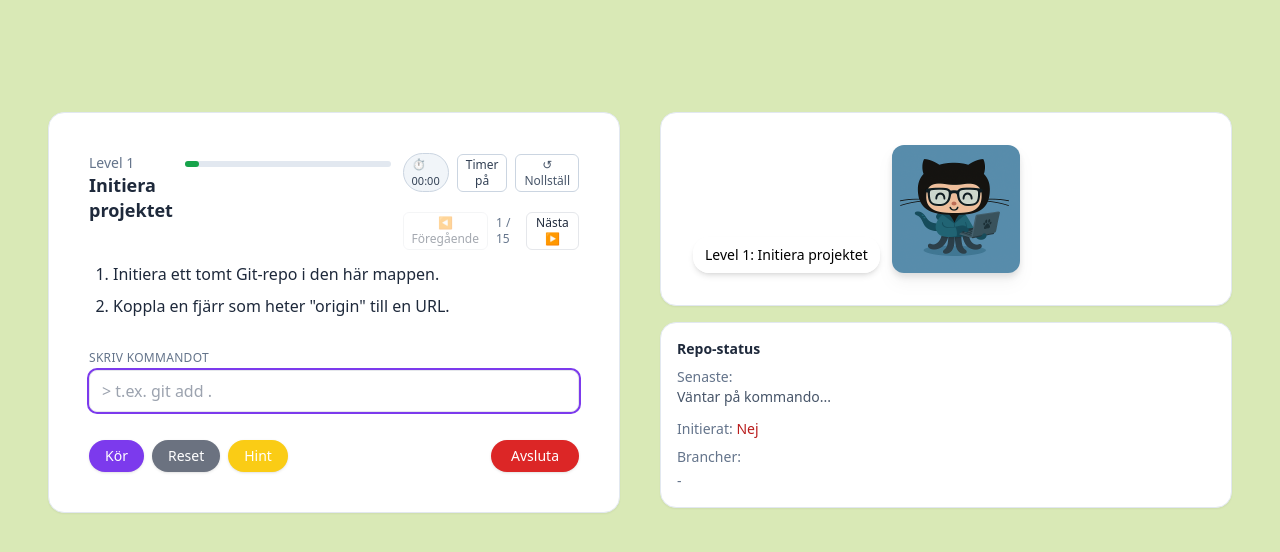
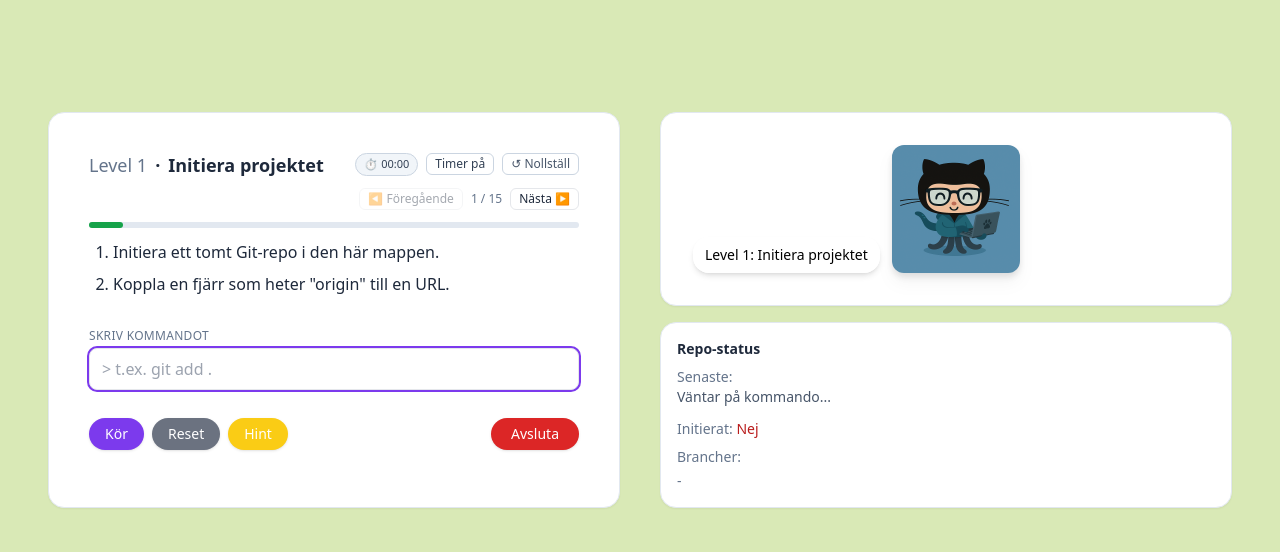
Before and after one commit to DulamaA/git-land-game, a React (Vite) app: page /game/1 in a window 1280 px wide. Shown: the top 552 px of the page. Built offline with nearby package versions, Linux system fonts and the light colour scheme.

Commit message:
💄 style: improve layout and readability for title and progress bar in LevelHeader

```diff
--- a/src/components/Game/LevelHeader.tsx
+++ b/src/components/Game/LevelHeader.tsx
@@ -31,28 +31,21 @@ export default function LevelHeader(props: HeaderProps) {
   const ratio = Math.max(0, Math.min(1, ratioRaw));
 
   return (
-    <div className="flex flex-col gap-3 sm:flex-row sm:items-start sm:justify-between">
-      <h2 className="text-lg font-semibold leading-snug">
-        <span className="block text-slate-500 text-sm font-medium">Level {levelId}</span>
-        <span className="block">{title}</span>
+    <div className="flex flex-col gap-3">
+      <div className="flex items-start justify-between gap-3">
+        <h2
+          className="flex-1 min-w-0 text-lg font-semibold leading-snug whitespace-nowrap overflow-hidden text-ellipsis"
+          title={`Level ${levelId}: ${title}`}
+        >
+          <span className="text-slate-500 font-medium">Level {levelId}</span>
+          <span className="mx-2">·</span>
+          <span>{title}</span>
         </h2>
 
-      <div className="mt-2 w-full">
-        <div className="h-1.5 w-full rounded bg-slate-200">
-          <div
-            className="h-1.5 rounded bg-green-600 transition-[width] duration-300"
-            style={{ width: `${(ratio * 100).toFixed(0)}%` }}
-            aria-hidden
-          />
-        </div>
-        <span className="sr-only">Progress {Math.round(ratio * 100)} percent</span>
-      </div>
-
-      <div className="flex flex-col items-start sm:items-end gap-4">
-        <div className="flex items-center gap-2 mb-1">
+        <div className="flex flex-col items-end gap-3">
+          <div className="flex items-center gap-2">
             <span
-            className={`px-2 py-0.5 rounded-full text-[11px] font-medium border
-              ${
+              className={`px-2 py-0.5 rounded-full text-[11px] font-medium border ${
                 running
                   ? 'bg-violet-600 text-white border-violet-700'
                   : 'bg-slate-100 text-slate-700 border-slate-300'
@@ -65,8 +58,7 @@ export default function LevelHeader(props: HeaderProps) {
 
             <button
               onClick={onToggleTimer}
-            className={`rounded-md px-2 py-0.5 text-xs border transition
-              ${
+              className={`rounded-md px-2 py-0.5 text-xs border transition ${
                 running
                   ? 'bg-violet-50 border-violet-300 text-violet-700 hover:bg-violet-100'
                   : 'bg-white border-slate-300 text-slate-700 hover:bg-slate-50'
@@ -110,5 +102,17 @@ export default function LevelHeader(props: HeaderProps) {
           </div>
         </div>
       </div>
+
+      <div className="w-full">
+        <div className="h-1.5 w-full rounded bg-slate-200">
+          <div
+            className="h-1.5 rounded bg-green-600 transition-[width] duration-300"
+            style={{ width: `${(ratio * 100).toFixed(0)}%` }}
+            aria-hidden
+          />
+        </div>
+        <span className="sr-only">Progress {Math.round(ratio * 100)} percent</span>
+      </div>
+    </div>
   );
 }
```
Lines whose indentation alone changed are shown as unchanged.
